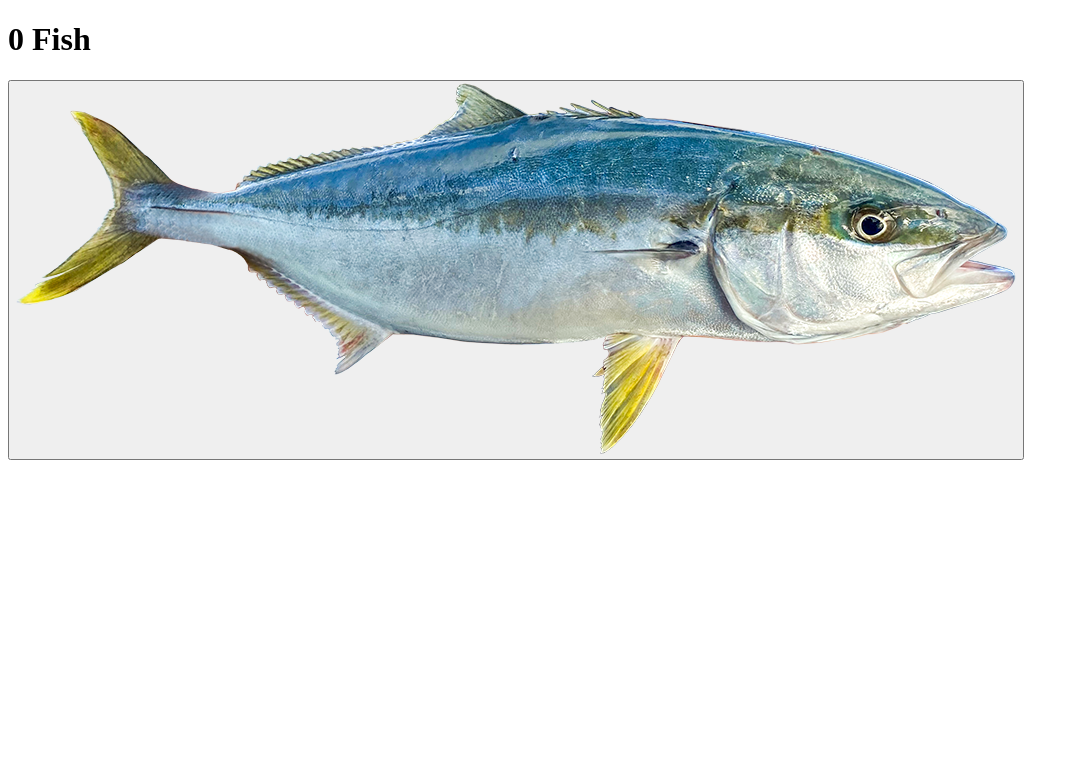
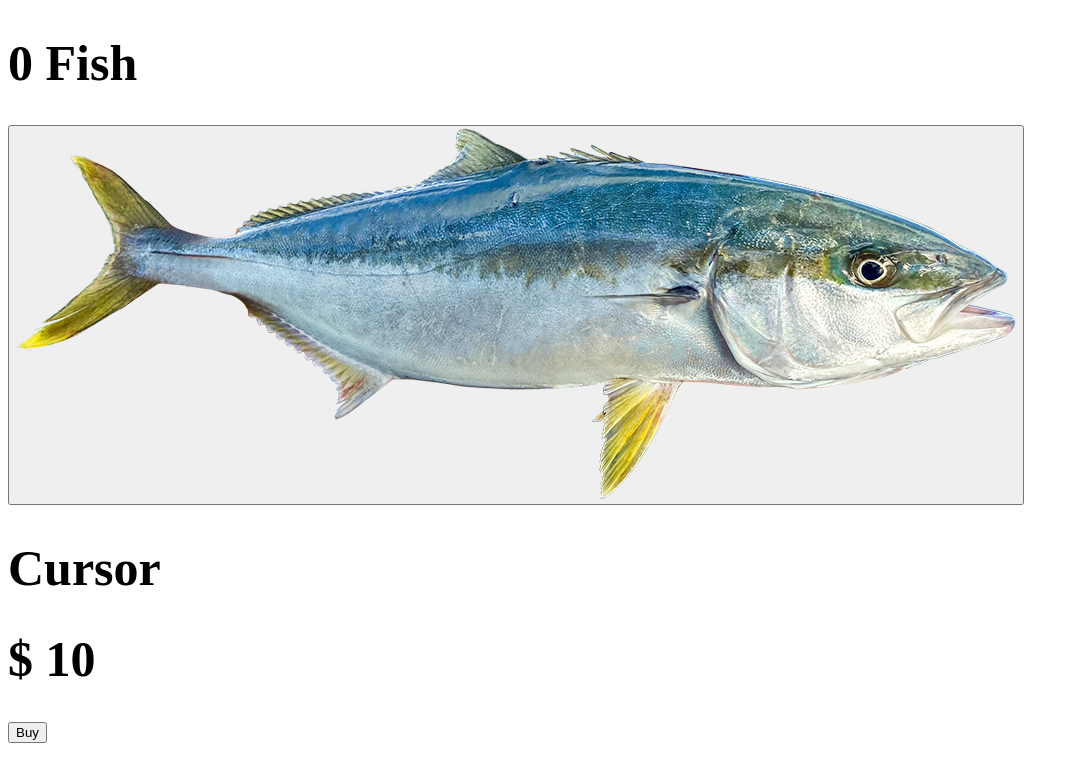
Before and after one commit to loopydoo/Fish-CLicker, a plain HTML site: page index.html in a window 1280 px wide. Shown: the whole page, without its empty margins (0-1079 px from the left). Drawn offline with Linux system fonts and the light colour scheme.

Commit message:
Add files via upload

```diff
--- a/index.html
+++ b/index.html
@@ -9,6 +9,14 @@
 <body>
     <h1 id="score">0</h1>
     <button onclick="add()"><img src="./fish.png" alt="fish.png"></button>
+    <div class="shop" id="shop">
+        <div class="item" id="item1">
+            <h1>Cursor</h1>
+            <h1 id="cursorPrice">$ 10</h1>
+
+            <button onclick="buyCursor()">Buy</button>
+        </div>
+    </div>
     <script src="script.js"></script>
 </body>
 </html>
--- a/script.js
+++ b/script.js
@@ -1,7 +1,23 @@
 var score = 0
 var scoreAdder = 1
+var cursorPrice = 10
 document.getElementById("score").innerText = score + " Fish"
 function add() {
     score += scoreAdder
+    score = Math.round(score*10)/10
     document.getElementById("score").innerText = score + " Fish"
 }
+
+function buyCursor() {
+    if (score >= cursorPrice) {
+        score = score - cursorPrice
+
+        cursorPrice *= 1.1
+        cursorPrice = Math.round(cursorPrice*10)/10
+        scoreAdder *= 1.11
+        scoreAdder = Math.round(scoreAdder*10)/10
+        score = Math.round(score*10)/10
+        document.getElementById("cursorPrice").innerText = "$ " + cursorPrice
+        document.getElementById("score").innerText = score + " Fish"
+    }
+}
--- a/style.css
+++ b/style.css
@@ -0,0 +1,3 @@
+h1 {
+    font-size: 50px;
+}
```
